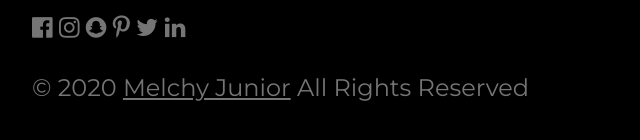
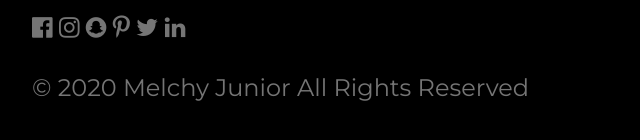
Before and after one commit to melchy-junior/Melchy, a plain HTML site: page index.html in a window 1280 px wide. Shown: the part 3691-3831 px from the top of the page, 178-818 px from the left. Drawn offline with nearby package versions, Linux system fonts and the light colour scheme.

Commit message:
Update index.html

```diff
--- a/index.html
+++ b/index.html
@@ -213,7 +213,7 @@ body, h1,h2,h3,h4,h5,h6 {font-family: "Montserrat", sans-serif}
     <i class="fa fa-linkedin w3-hover-opacity"></i>
     <div class="col-md-6 align-self-center">
       <p class="text-custom-black">
-        © 2020 <a href="http://Mitigap Agencies.com/" class="fw-600" target="_blank">Melchy Junior</a> All Rights Reserved
+        © 2020 Melchy Junior</a> All Rights Reserved
       </p>
     </div>
   <!-- End footer -->
```
